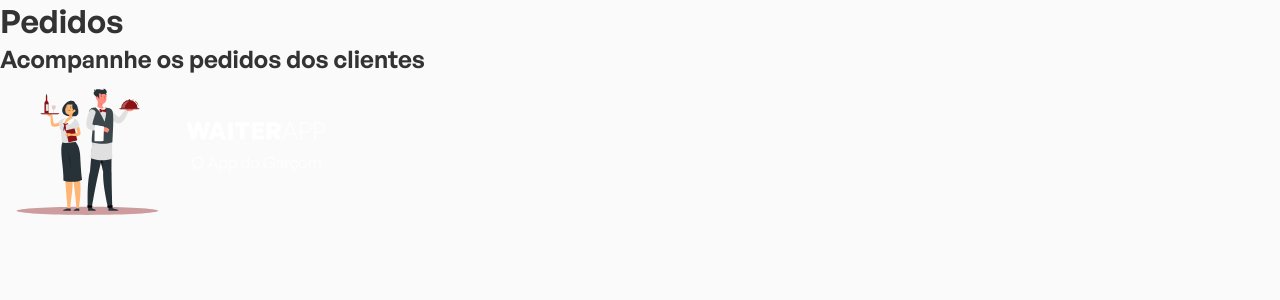
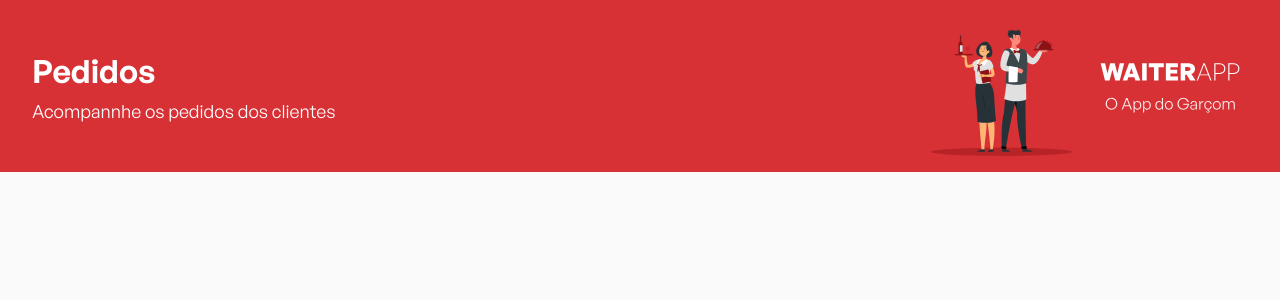
Before and after one commit to styler101/liverestaurant-frontend, a React (Vite) app: page / in a window 1280 px wide. Shown: the top 300 px of the page. Built offline with nearby package versions, Linux system fonts and the light colour scheme.

Commit message:
feat: add create header component

```diff
--- a/src/components/Header/index.tsx
+++ b/src/components/Header/index.tsx
@@ -5,11 +5,13 @@ import * as S from './styles'
 export function Header () {
   return (
     <S.Container>
-    <div className="page-details">
-      <h1> Pedidos</h1>
-      <h2> Acompannhe os pedidos dos clientes</h2>
-    </div>
-    <img src={logo} alt="WAITERAPP logo"/>
+    <S.Content>
+      <div>
+        <h1> Pedidos</h1>
+        <h2> Acompannhe os pedidos dos clientes</h2>
+      </div>
+      <img src={logo} alt="WAITERAPP logo"/>
+    </S.Content>
     </S.Container>
   )
 }
--- a/src/components/Header/styles.ts
+++ b/src/components/Header/styles.ts
@@ -1,3 +1,37 @@
 import styled from 'styled-components'
 
-export const Container = styled.header``
+export const Container = styled.header`
+ width:100%;
+
+ background-color:#D73035;
+
+`
+
+export const Content = styled.div`
+ width:100%;
+ max-width: 1216px;
+ display:flex;
+ align-items: center;
+ justify-content: space-between;
+ margin: auto;
+ padding:16px 0;
+
+ div{
+  display:flex;
+  flex-direction:column;
+
+  h1, h2{
+    color: #fff;
+  }
+
+  h1{
+    font-size:32px;
+  }
+
+  h2{
+    font-weight: normal;
+    font-size:18px;
+    margin-top: 6px;
+  }
+ }
+`
```
Also changed, not shown: src/assets/styles/theme/dark.ts (added, +7 -0 lines), src/assets/styles/theme/index.ts (added, +7 -0 lines), src/assets/styles/theme/light.ts (added, +7 -0 lines).
